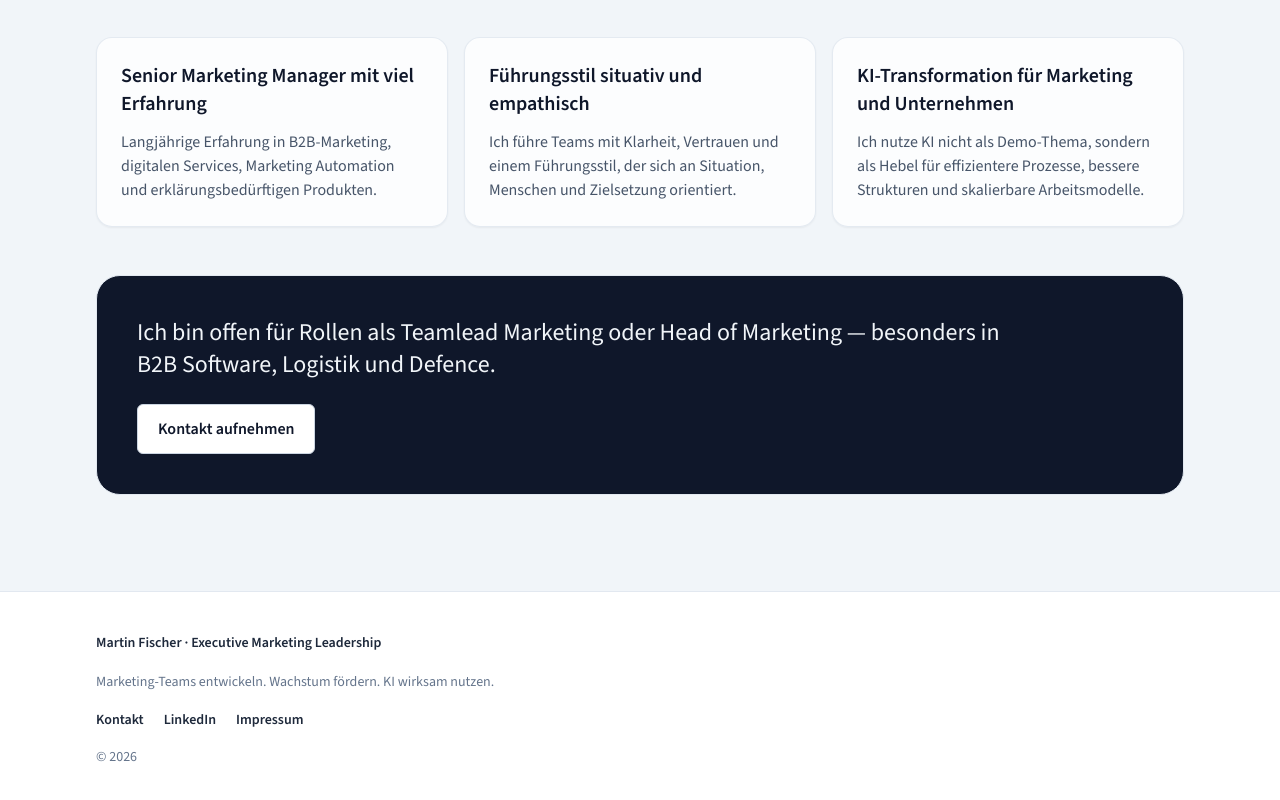
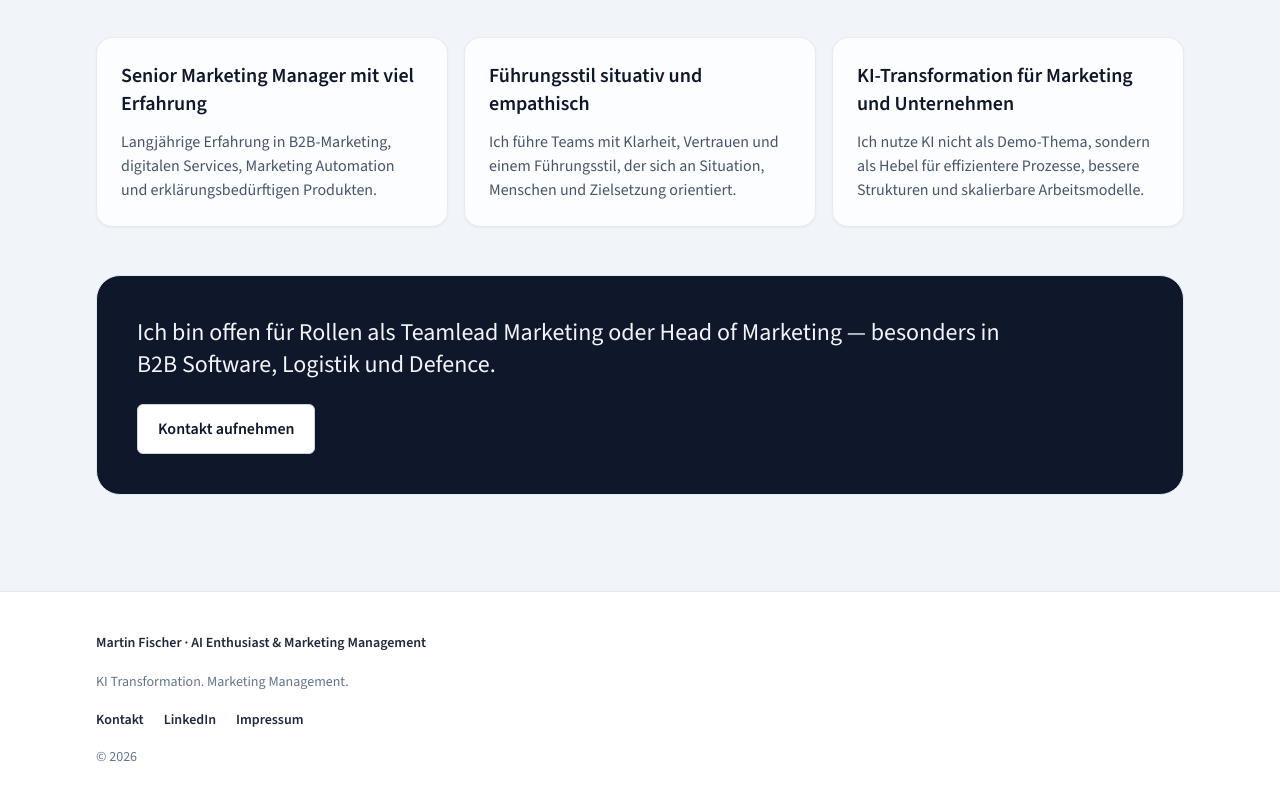
Before and after one commit to martinfischer42/Beyond_cv, a React (Vite) app: page / in a window 1280 px wide. Shown: the part 1005-1805 px from the top of the page. Built offline with nearby package versions, Linux system fonts and the light colour scheme.

Commit message:
Update Layout.tsx

```diff
--- a/src/components/Layout.tsx
+++ b/src/components/Layout.tsx
@@ -108,8 +108,8 @@ export default function Layout() {
 
       <footer className="mt-12 border-t border-slate-200 bg-white">
         <div className="mx-auto flex w-full max-w-content flex-col gap-4 px-5 py-10 text-sm text-slate-500 md:px-8">
-          <p className="font-semibold text-slate-800">Martin Fischer · Executive Marketing Leadership</p>
-          <p>Marketing-Teams entwickeln. Wachstum fördern. KI wirksam nutzen.</p>
+          <p className="font-semibold text-slate-800">Martin Fischer · AI Enthusiast & Marketing Management</p>
+          <p>KI Transformation. Marketing Management.</p>
 
           <div className="flex flex-wrap items-center gap-x-5 gap-y-2">
             <Link to="/kontakt" className="link-inline no-underline">
```
